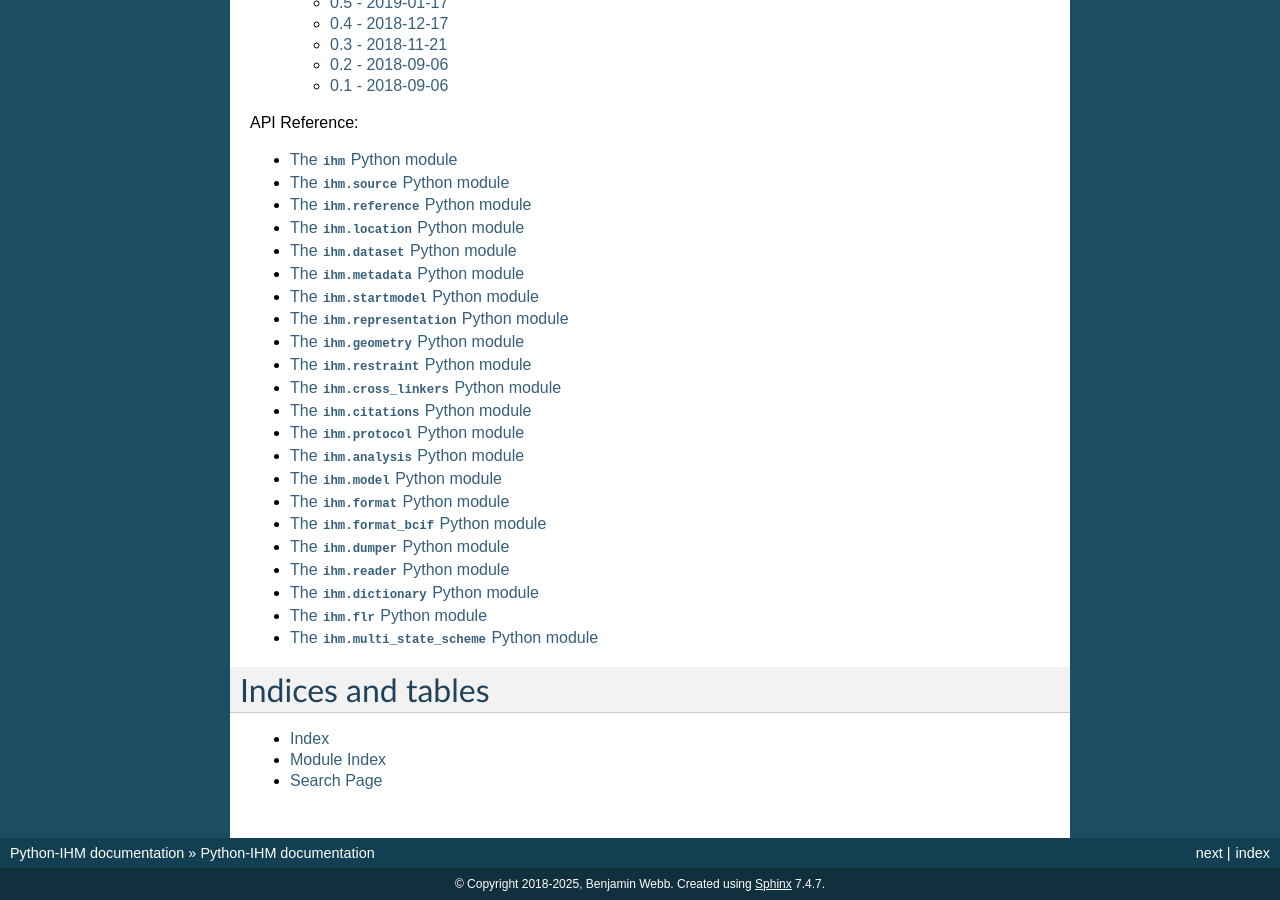
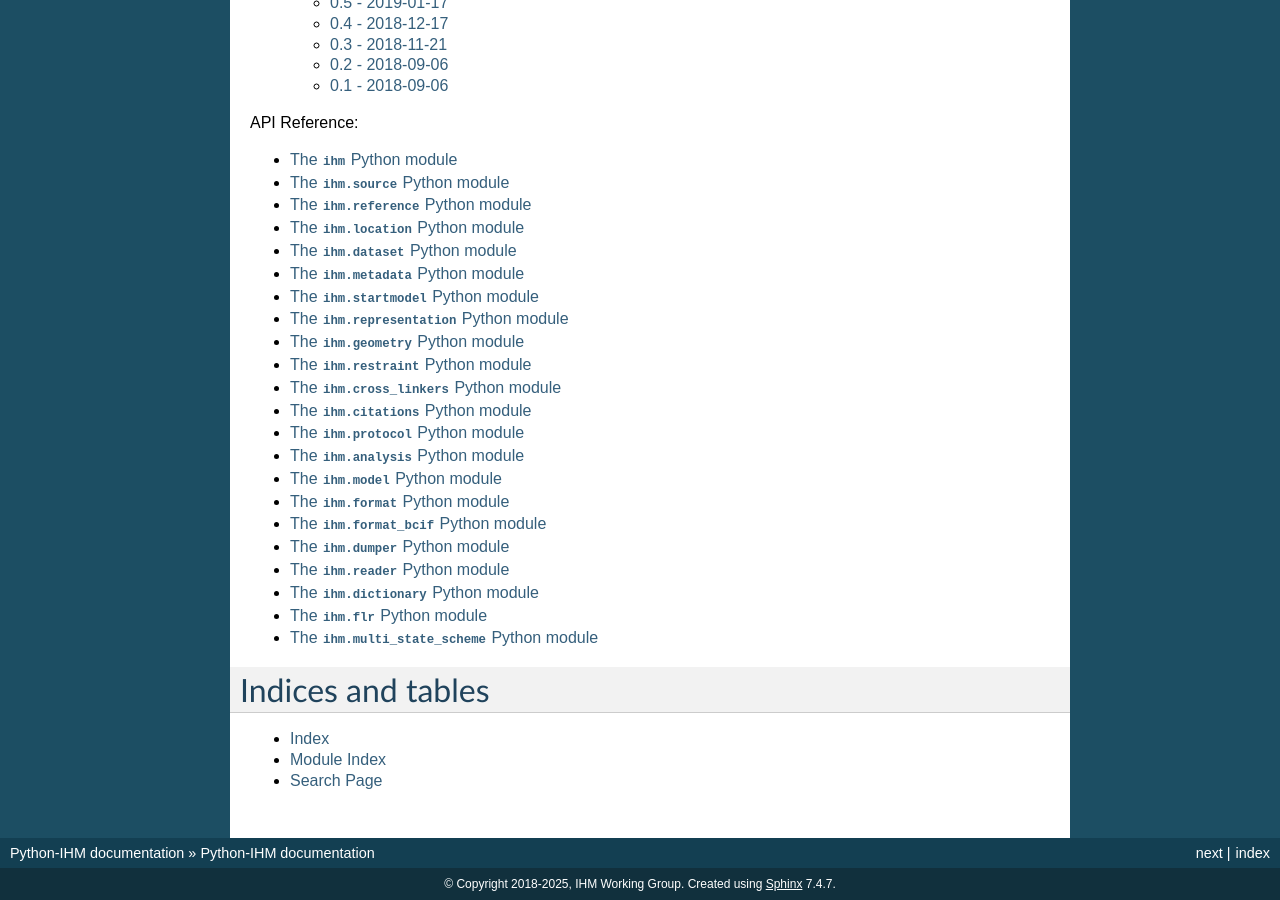
Before and after one commit to ihmwg/python-ihm, a Sphinx documentation site: the page built from docs/index.rst, in a window 1280 px wide and 900 px high, scrolled down 1836 px. Built offline with Sphinx 7.4.7, drawn with Linux system fonts in a browser that asks for light colours.

Commit message:
Match docs copyright to that of the whole project

```diff
--- a/docs/conf.py
+++ b/docs/conf.py
@@ -47,7 +47,7 @@ master_doc = 'index'
 
 # General information about the project.
 project = u'Python-IHM'
-copyright = u'2018-2025, Benjamin Webb'
+copyright = u'2018-2025, IHM Working Group'
 author = u'Benjamin Webb'
 
 # The version info for the project you're documenting, acts as replacement for
```
